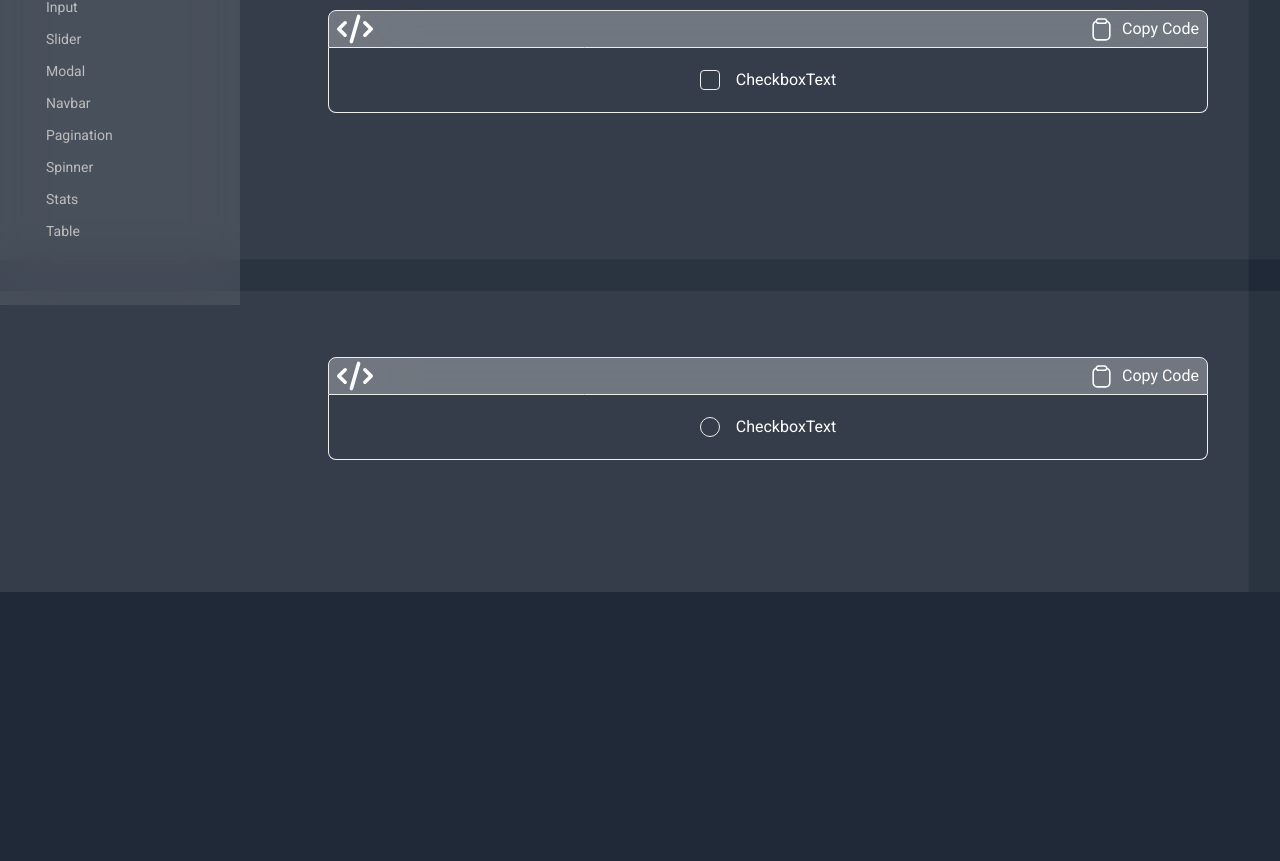
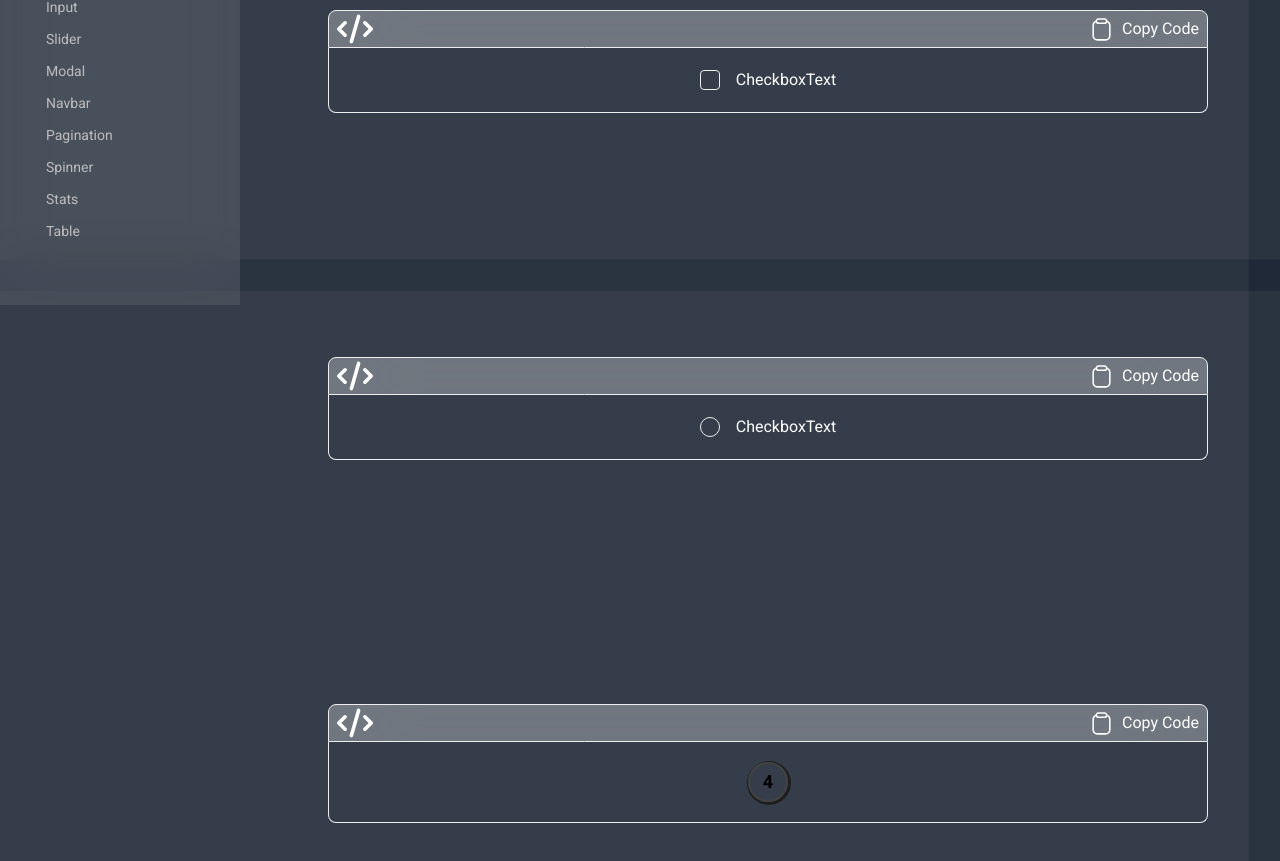
Before and after one commit to akash-khan-311/softui, a React (Vite) app: page /components/checkbox in a window 1280 px wide. Shown: the part 509-1370 px from the top of the page. Before the commit the page ends 1101 px from the top, so only its background shows below. Built offline with nearby package versions, Linux system fonts and the light colour scheme.

Commit message:
create checkbox4

```diff
--- a/src/UIcomponents/CheckBox/Checkbox.jsx
+++ b/src/UIcomponents/CheckBox/Checkbox.jsx
@@ -1,16 +1,18 @@
 import Checkbox1 from "../../components/App/Checkbox/Checkbox1";
 import Checkbox2 from "../../components/App/Checkbox/Checkbox2";
 import Checkbox3 from "../../components/App/Checkbox/Checkbox3";
+import Checkbox4 from "../../components/App/Checkbox/Checkbox4";
 
 
 
 const Checkbox = () => {
   return (
-    <div className="flex flex-col justify-center items-center gap-5">
+    <div className="flex flex-col justify-center   gap-5">
 
     <Checkbox1/>
     <Checkbox2/>
     <Checkbox3/>
+    <Checkbox4/>
 
 
   </div>
--- /dev/null
+++ b/src/components/App/Checkbox/Checkbox4.jsx
@@ -0,0 +1,26 @@
+import CodeBox from "../../../Shared/CodeBox/CodeBox";
+
+const Checkbox4 = () => {
+  return (
+    <div>
+      <CodeBox stringCode={`<input type="checkbox" id="react-option" value="" className="hidden peer" required=""/><label htmlFor="react-option" className=" items-center justify-center w-10 h-10 [box-shadow:1px_1px_0px_2px_#1e1e1e] duration-300 hover:[box-shadow:1px_1px_0px_1px_#000] hover:translate-y-0.5 hover:translate-x-0.5 bg-neutral-700 border-2 border-gray-800 rounded-full cursor-pointer text-neutral-50 peer-checked:[box-shadow:1px_1px_0px_2px_#28AB6B] peer-checked:border-none peer-checked:hover:[box-shadow:1px_1px_0px_1px_#28AB6B] peer-checked:bg-neutral-50 peer-checked:text-gray-800"><span className="text-lg font-semibold">4</span></label>`}>
+      <div className="flex justify-center items-center">
+      <input
+          type="checkbox"
+          id="react-option"
+          value=""
+          className="hidden peer"
+          required=""
+        />
+        <label
+          htmlFor="react-option"
+          className="flex items-center justify-center w-10 h-10 [box-shadow:1px_1px_0px_2px_#1e1e1e] duration-300 hover:[box-shadow:1px_1px_0px_1px_#000] hover:translate-y-0.5 hover:translate-x-0.5 bg-neutral-700 border-2 border-gray-800 rounded-full cursor-pointer text-neutral-50 peer-checked:[box-shadow:1px_1px_0px_2px_#28AB6B] peer-checked:border-none peer-checked:hover:[box-shadow:1px_1px_0px_1px_#28AB6B] peer-checked:bg-neutral-50 peer-checked:text-gray-800"
+        >
+          <span className="text-lg font-semibold">4</span>
+        </label>
+      </div>
+      </CodeBox>
+    </div>
+  );
+};
+export default Checkbox4;
```
